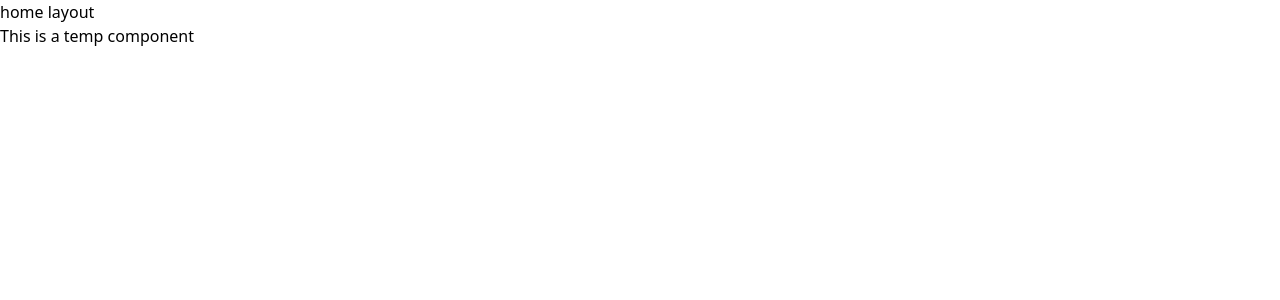
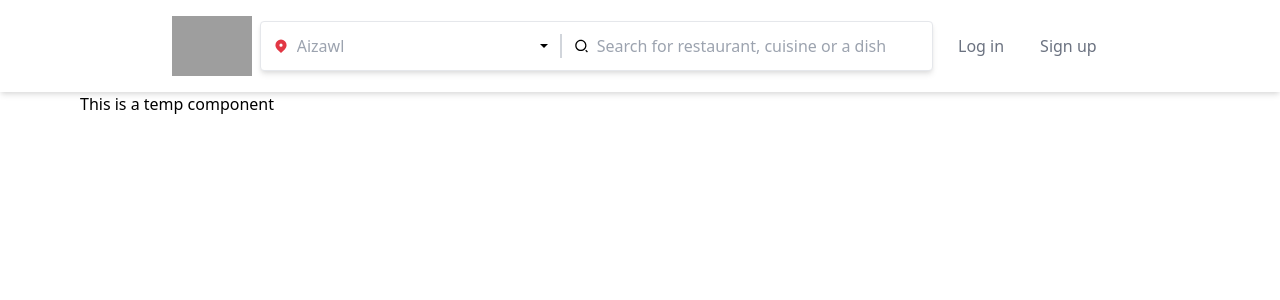
Before and after one commit to awma-Mi-Na/zomato-master, a React (Create React App) app in the folder client/: page / in a window 1280 px wide. Shown: the top 300 px of the page. Built offline with nearby package versions, Linux system fonts and the light colour scheme; grey boxes are pictures that could not be loaded.

Commit message:
navbar updated

```diff
--- a/client/package.json
+++ b/client/package.json
@@ -9,6 +9,7 @@
     "@testing-library/user-event": "^12.8.3",
     "react": "^17.0.2",
     "react-dom": "^17.0.2",
+    "react-icons": "^4.3.1",
     "react-router-dom": "^5.3.0",
     "react-scripts": "4.0.3",
     "web-vitals": "^1.1.2"
--- /dev/null
+++ b/client/src/components/navbar/index.jsx
@@ -0,0 +1,86 @@
+import { FaUserAlt } from "react-icons/fa";
+import { HiLocationMarker } from "react-icons/hi";
+import { RiSearch2Line } from "react-icons/ri";
+import { IoMdArrowDropdown, IoMdArrowDropup } from "react-icons/io";
+
+const MobileNav = () => {
+  return (
+    <div className="flex w-full items-center justify-between md:hidden">
+      <div className="w-28">
+        <img
+          src="https://b.zmtcdn.com/web_assets/b40b97e677bc7b2ca77c58c61db266fe1603954218.png"
+          alt="logo"
+          className="w-full h-full"
+        />
+      </div>
+      <div className="flex items-center gap-3">
+        <button className="bg-zmtcolor-400 text-white py-2 px-3 rounded-full">
+          Use App
+        </button>
+        <span className="border p-2 border-gray-300 text-zmtcolor-400 rounded-full">
+          <FaUserAlt />
+        </span>
+      </div>
+    </div>
+  );
+};
+
+const MediumNav = () => {
+  return (
+    <div className="hidden w-full items-center justify-between gap-2 md:flex lg:w-3/4 lg:mx-auto">
+      <div className="w-28">
+        <img
+          src="https://b.zmtcdn.com/web_assets/b40b97e677bc7b2ca77c58c61db266fe1603954218.png"
+          alt="logo"
+          className="w-full h-full"
+        />
+      </div>
+
+      {/* for drop down and search */}
+      <div className="w-full bg-white shadow-md p-3 border border-gray-200 rounded flex items-center gap-3">
+        <div className="flex items-center gap-2 border-r-2 border-gray-300 pr-2">
+          <span className="text-zmtcolor-400">
+            <HiLocationMarker />
+          </span>
+          <input
+            type="text"
+            placeholder="Aizawl"
+            className="focus:outline-none"
+          />
+          <IoMdArrowDropdown />
+        </div>
+        <div className="flex items-center gap-2 w-3/5">
+          <RiSearch2Line />
+          <input
+            type="text"
+            placeholder="Search for restaurant, cuisine or a dish"
+            className="w-full focus:outline-none"
+          />
+        </div>
+      </div>
+
+      {/* for login and signup button */}
+      <div className="flex gap-2 w-1/4">
+        <button className="text-md text-gray-500 hover:text-gray-800 w-full">
+          Log in
+        </button>
+        <button className="text-md text-gray-500 hover:text-gray-800 w-full">
+          Sign up
+        </button>
+      </div>
+    </div>
+  );
+};
+
+const Navbar = () => {
+  return (
+    <>
+      <nav className="p-4 bg-white shadow-md flex items-center ">
+        <MobileNav />
+        <MediumNav />
+      </nav>
+    </>
+  );
+};
+
+export default Navbar;
--- a/client/src/layout/home.layout.jsx
+++ b/client/src/layout/home.layout.jsx
@@ -1,5 +1,12 @@
+import Navbar from "../components/navbar";
+
 const HomeLayout = (props) => {
-  return <>home layout {props.children}</>;
+  return (
+    <>
+      <Navbar />
+      <div className="container mx-auto px-4 lg:px-20">{props.children}</div>
+    </>
+  );
 };
 
 export default HomeLayout;
--- a/client/tailwind.config.js
+++ b/client/tailwind.config.js
@@ -2,7 +2,22 @@ module.exports = {
   purge: ["./src/**/*.{js,jsx,ts,tsx}", "./public/index.html"],
   darkMode: false, // or 'media' or 'class'
   theme: {
-    extend: {},
+    extend: {
+      colors: {
+        zmtcolor: {
+          50: "#ffe5e7",
+          100: "#fabac0",
+          200: "#f18f96",
+          300: "#e9626d",
+          400: "#e23744",
+          500: "#c81d2a",
+          600: "#9d1520",
+          700: "#700d16",
+          800: "#46060c",
+          900: "#1e0002",
+        },
+      },
+    },
   },
   variants: {
     extend: {},
```
